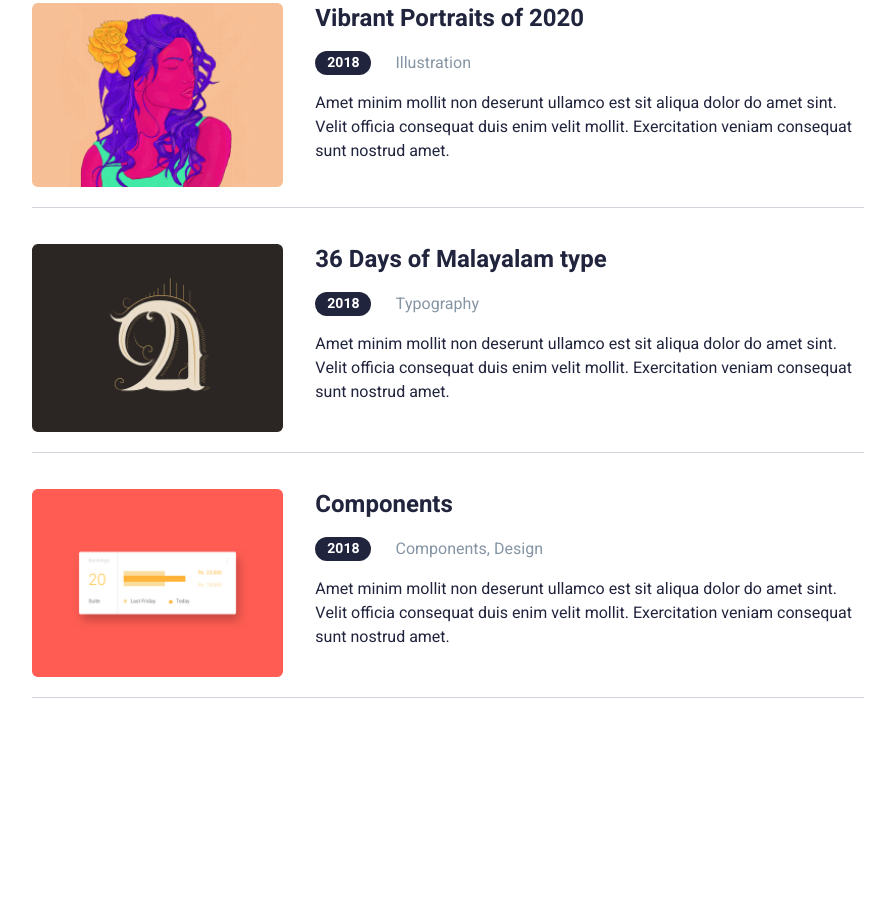
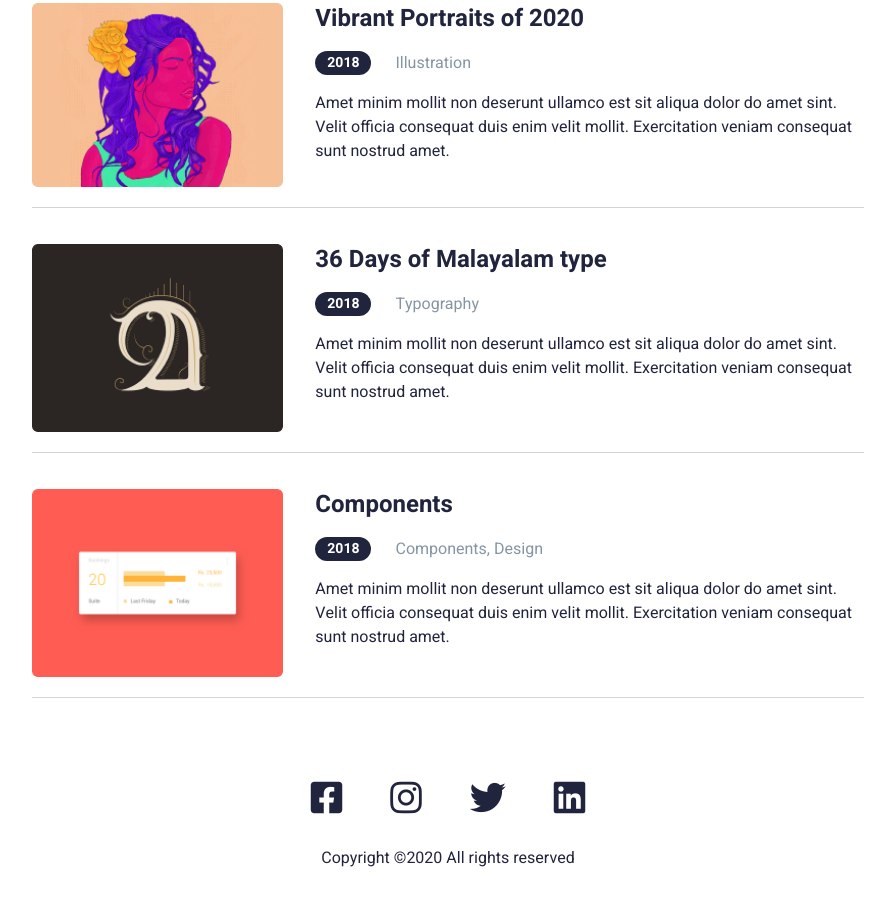
Before and after one commit to joeebw/portfolio-responsiveDesign, a website built with Vite: page pages/works.html in a window 1280 px wide. Shown: the part 462-1368 px from the top of the page, without its empty margins (192-1087 px from the left). Before the commit the page ends 1196 px from the top, so only its background shows below. Built offline with nearby package versions, Linux system fonts and the light colour scheme.

Commit message:
commiting

```diff
--- a/pages/works.html
+++ b/pages/works.html
@@ -105,7 +105,7 @@
         </div>
     </section>
 
-    <!-- <footer class="mt-20 mb-16">
+    <footer class="mt-20 mb-16">
         <div class="container mx-auto">
           <div class="flex justify-center gap-12 mb-7">
             <i class="text-4xl fa-brands fa-square-facebook"></i>
@@ -115,7 +115,7 @@
           </div>
           <div><p class="text-center text-base font-normal">Copyright ©2020 All rights reserved </p></div>
         </div>
-    </footer>  -->
+    </footer>
 
     <script type="module" src="/main.js"></script>
 </body>
```
